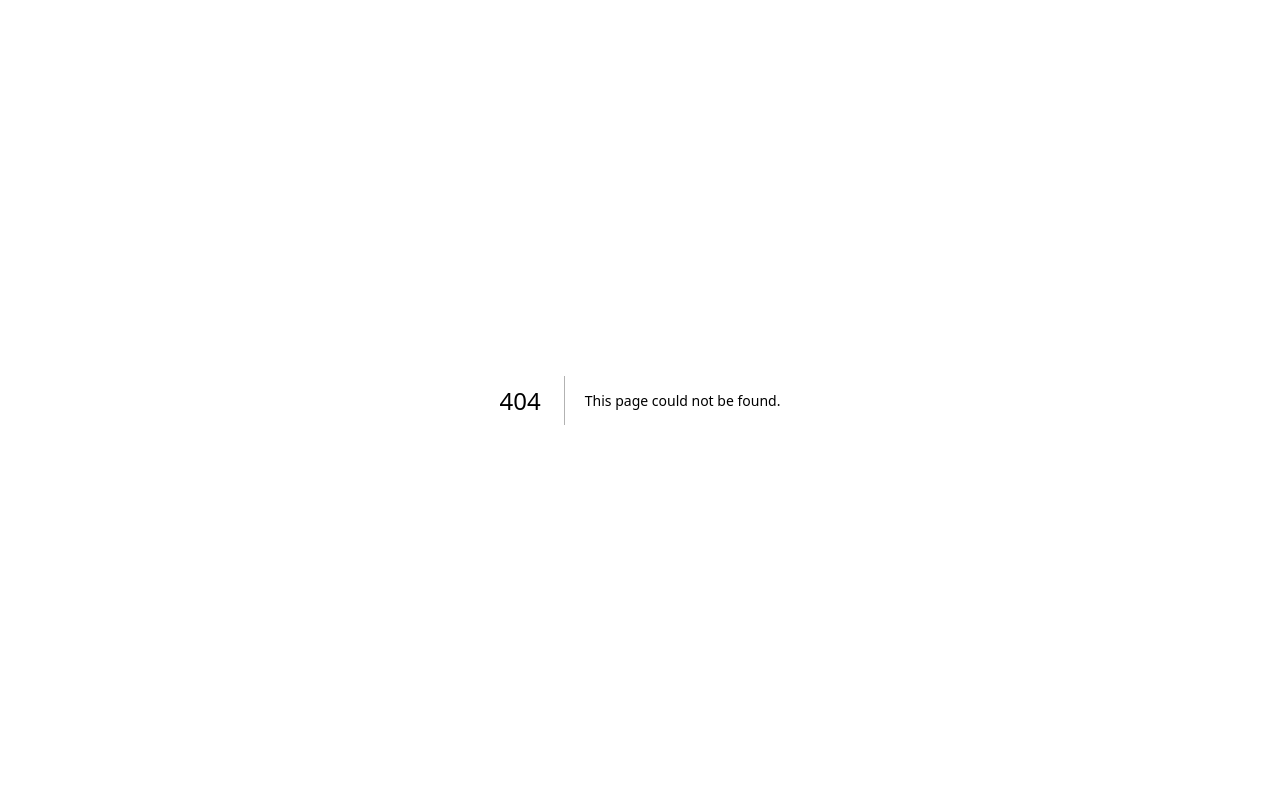
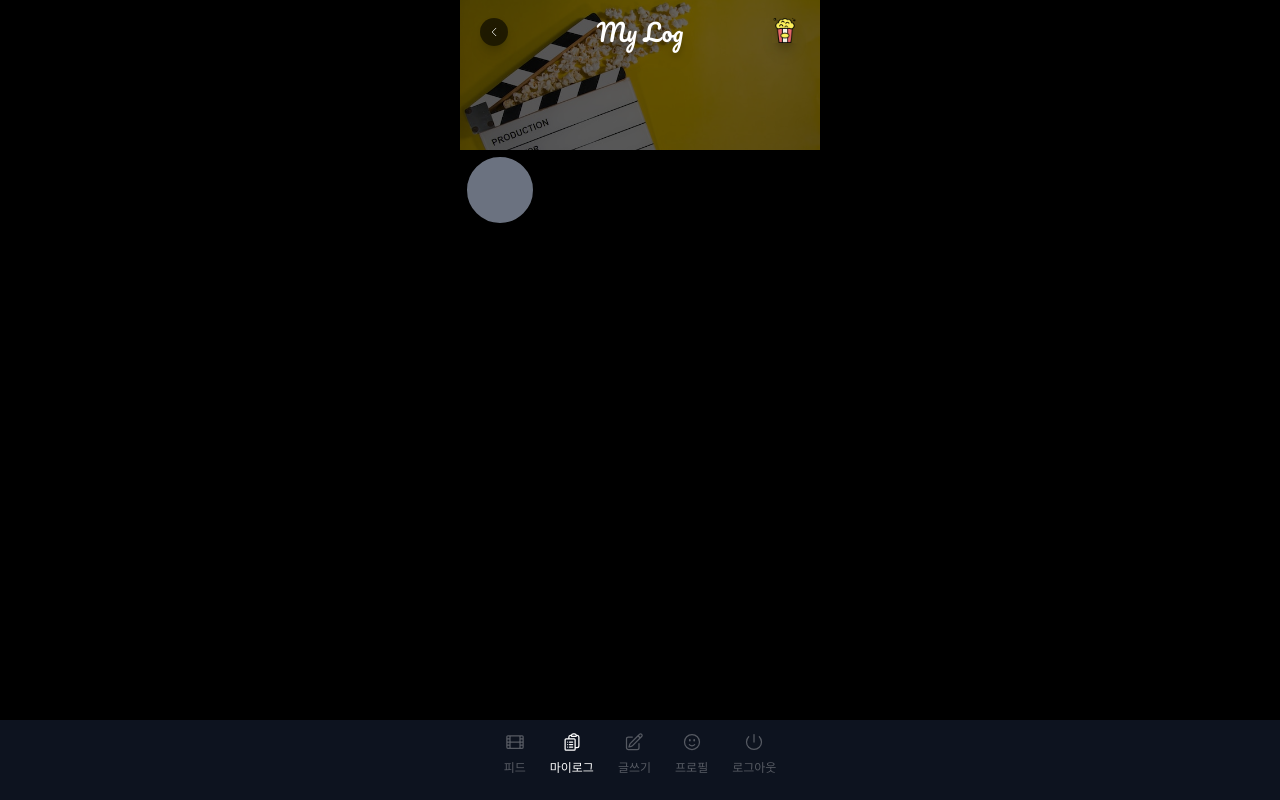
Before and after one commit to fbc93/tweeter-clone-work, a Next.js app: page /mylog in a window 1280 px wide. Before the commit this address had no page. Built offline with nearby package versions, Linux system fonts and the light colour scheme.

Commit message:
Feat: Add mylog page
마이로그 화면 추가

```diff
--- /dev/null
+++ b/src/pages/mylog/index.tsx
@@ -0,0 +1,31 @@
+import Layout from "@src/components/layout/main";
+import Image from "next/image";
+
+const Mylog = () => {
+
+  return (
+    <Layout
+      seoTitle="마이로그"
+      depthAppbarLeft={true}
+      depthAppbarRight={true}
+      depthAppbarTitle="My Log"
+      depthAppbarBgColor=""
+      depthAppbar={true}
+      backIcon={true}
+      removeNavbar={false}
+    >
+      <div className="w-full h-[150px] bg-gray-700 brightness-[40%] overflow-hidden">
+        <Image
+          width={320}
+          height={320}
+          src="/images/mylog/MyLog_bg_01.jpg"
+          alt="mylog background"
+          className="w-full"
+        />
+      </div>
+      <div className="w-20 h-20 rounded-full bg-gray-500 border-[7px] border-black overflow-hidden "></div>
+    </Layout>
+  );
+}
+
+export default Mylog;
```
